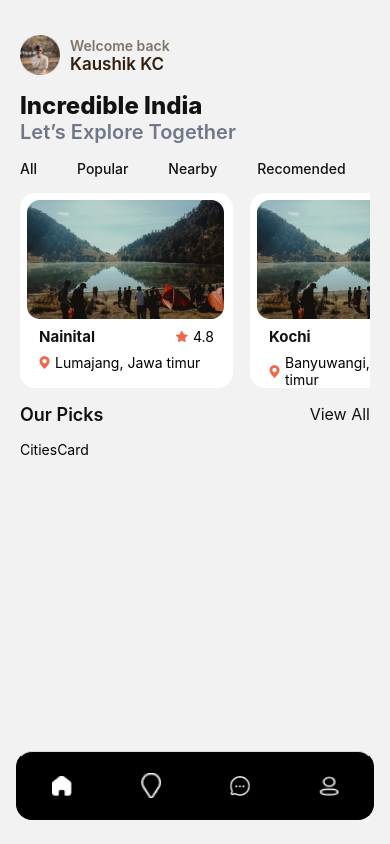
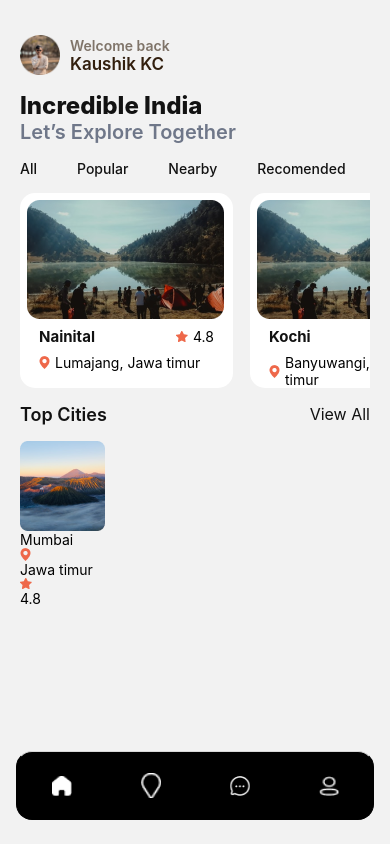
Before and after one commit to jezero-labs/milestone, a React Native app: screen /Home in a window 390 px wide. Both pictures are taken after a click on the button "India". Built offline with nearby package versions, Linux system fonts and the light colour scheme.

Commit message:
Started with top cities

```diff
--- a/src/components/CitiesCard.tsx
+++ b/src/components/CitiesCard.tsx
@@ -1,12 +1,34 @@
-import { View, Text } from 'react-native'
-import React from 'react'
+import {View, Text, ImageSourcePropType, Image, StyleSheet} from 'react-native';
+import React from 'react';
 
-const CitiesCard = () => {
+type CitiesCardProps = {
+  image: ImageSourcePropType;
+  title: string;
+  location: string;
+  rating: string;
+};
+
+const CitiesCard = ({image, title, location, rating}: CitiesCardProps) => {
   return (
     <View>
-      <Text>CitiesCard</Text>
+      <Image source={image} />
+      <View>
+        <Text>{title}</Text>
+        <View>
+          <Image source={require('../assets/images/map.png')} />
+          <Text>{location}</Text>
+        </View>
+        <View>
+          <Image source={require('../assets/images/Star.png')} />
+          <Text>{rating}</Text>
+        </View>
+      </View>
     </View>
-  )
-}
+  );
+};
 
-export default CitiesCard
+const styles = StyleSheet.create({
+
+});
+
+export default CitiesCard;
--- a/src/screens/Home.tsx
+++ b/src/screens/Home.tsx
@@ -187,11 +187,16 @@ const Home = () => {
             />
           </ScrollView>
           <View style={styles.heading}>
-          <Text style={styles.title}>Our Picks</Text>
+          <Text style={styles.title}>Top Cities</Text>
           <Text style={styles.more}>View All</Text>
         </View>
         <ScrollView>
-          <CitiesCard />
+            <CitiesCard
+              image={require('../assets/images/cities.png')}
+              title="Mumbai"
+              location="Jawa timur"
+              rating="4.8"
+            />
         </ScrollView>
         </View>
       ) : (
```
Also changed, not shown: src/assets/images/cities.png (added).
